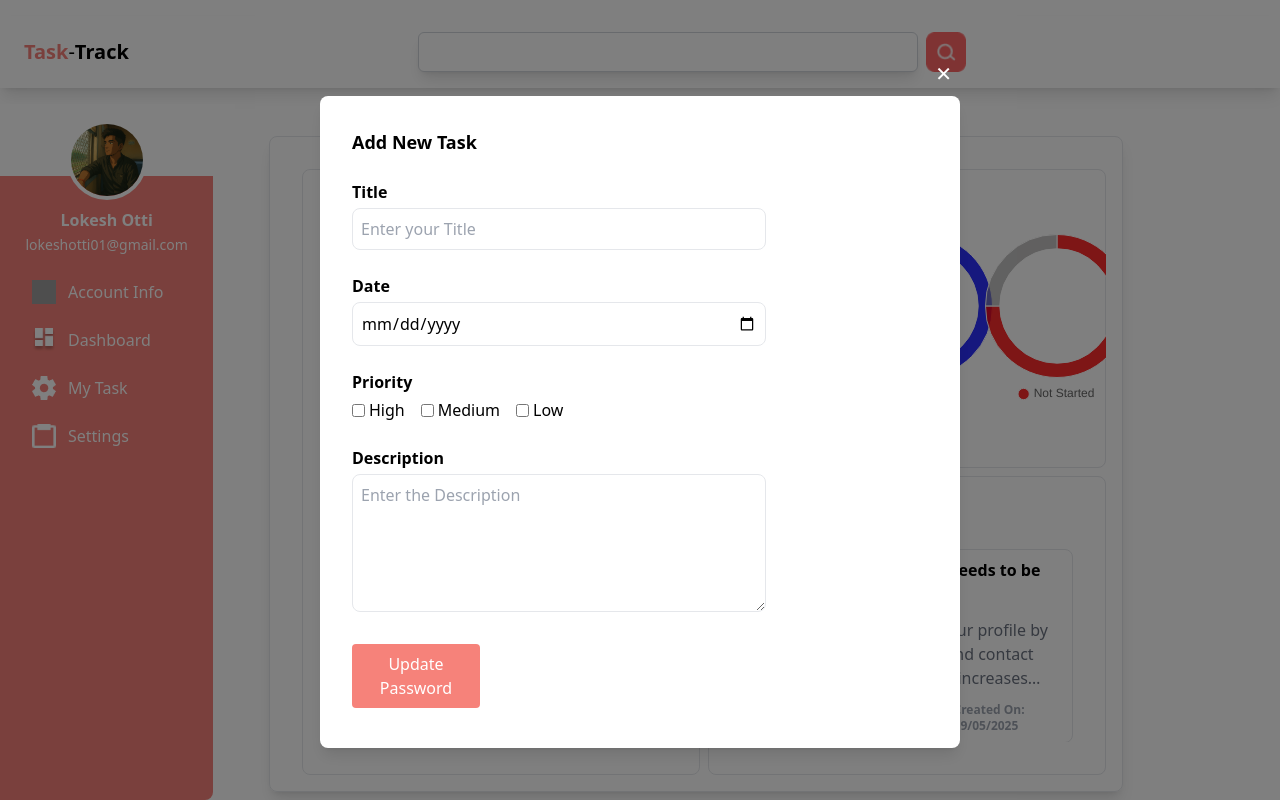
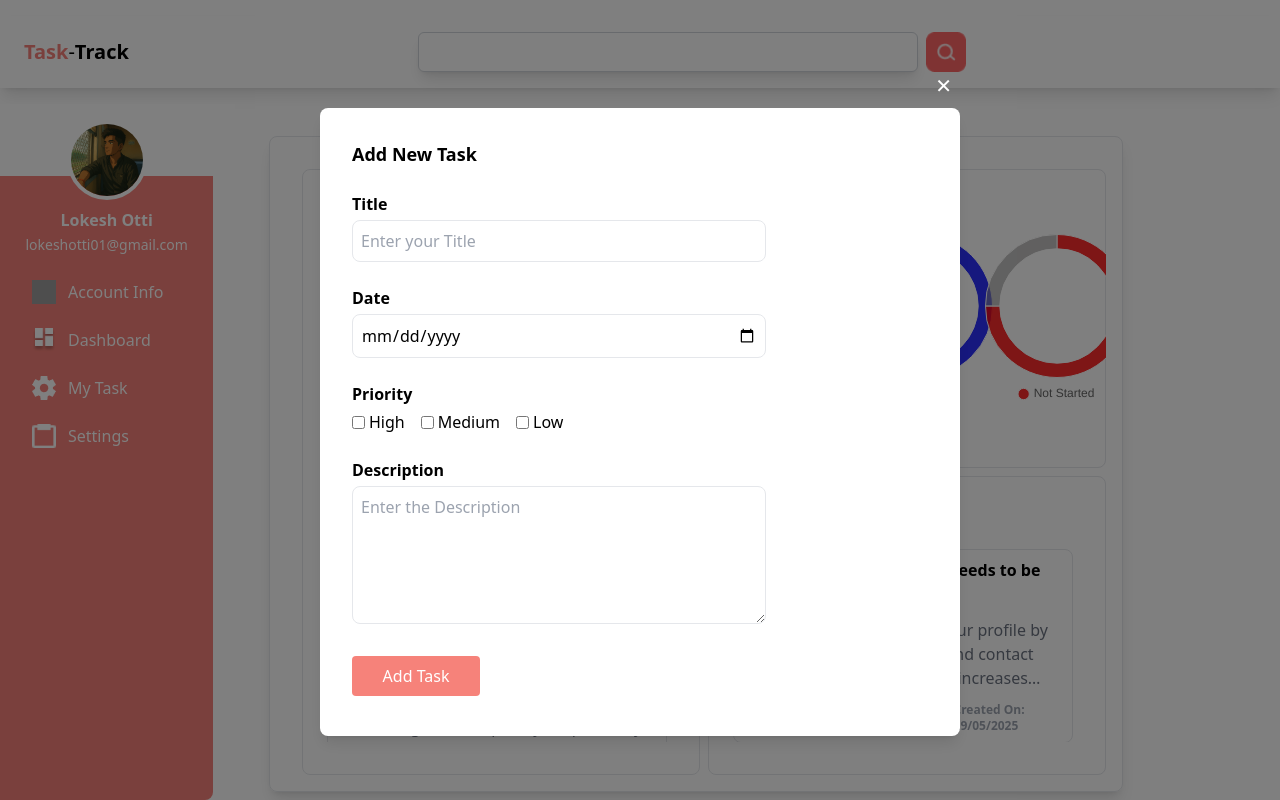
Before and after one commit to LokeshOtti29/TaskTrack, a React (Vite) app: page /Dashboard/Addtask in a window 1280 px wide. Both pictures are taken after a click on the button "Add Task". Built offline with nearby package versions, Linux system fonts and the light colour scheme; grey boxes are pictures that could not be loaded.

Commit message:
button-change

```diff
--- a/src/components/UI/Addtask.jsx
+++ b/src/components/UI/Addtask.jsx
@@ -134,7 +134,7 @@ const Addtask = ({ setAddtask }) => {
                 className="flex-1 md:flex-none w-full md:w-[10vw] min-w-[120px] bg-[rgb(246,130,122)] text-white p-2 rounded"
                 onClick={() => navigate("/Dashboard")}
               >
-                Update Password
+                Add Task
               </button>
             </div>
           </form>
```
